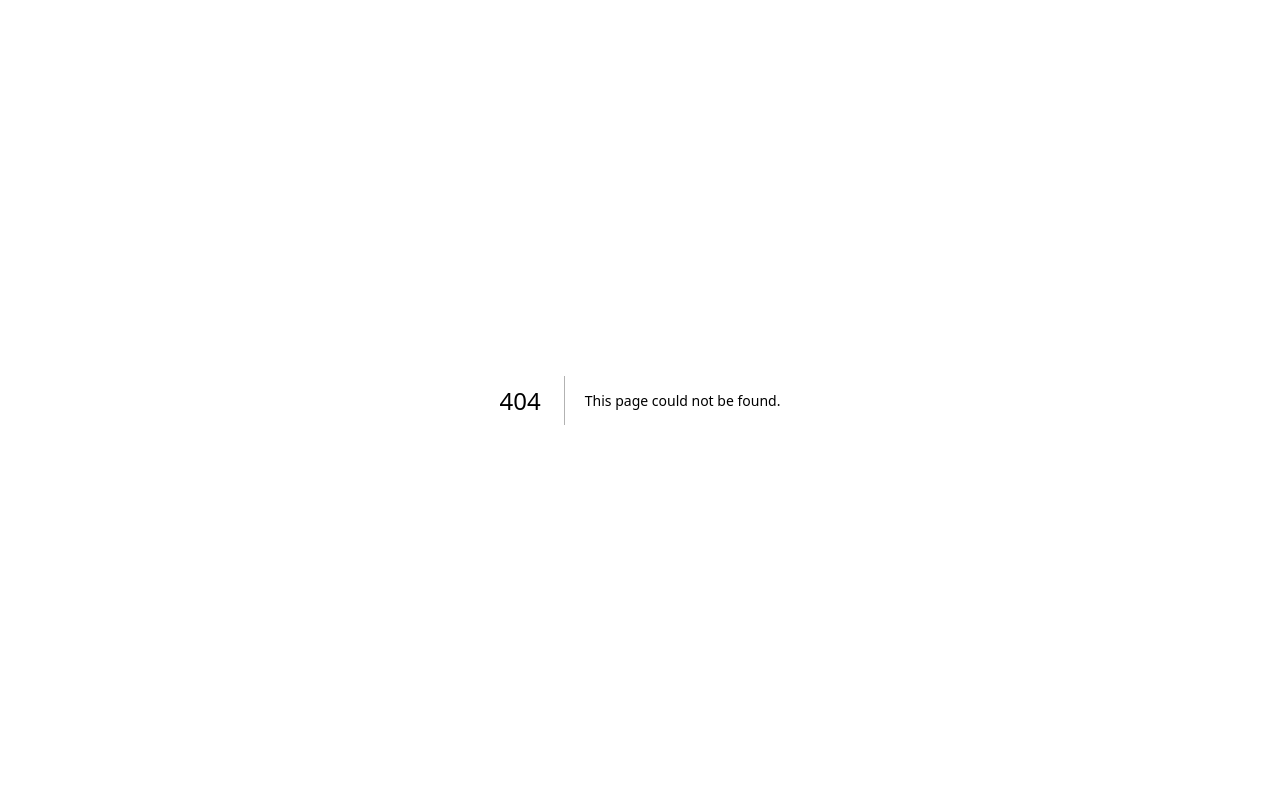
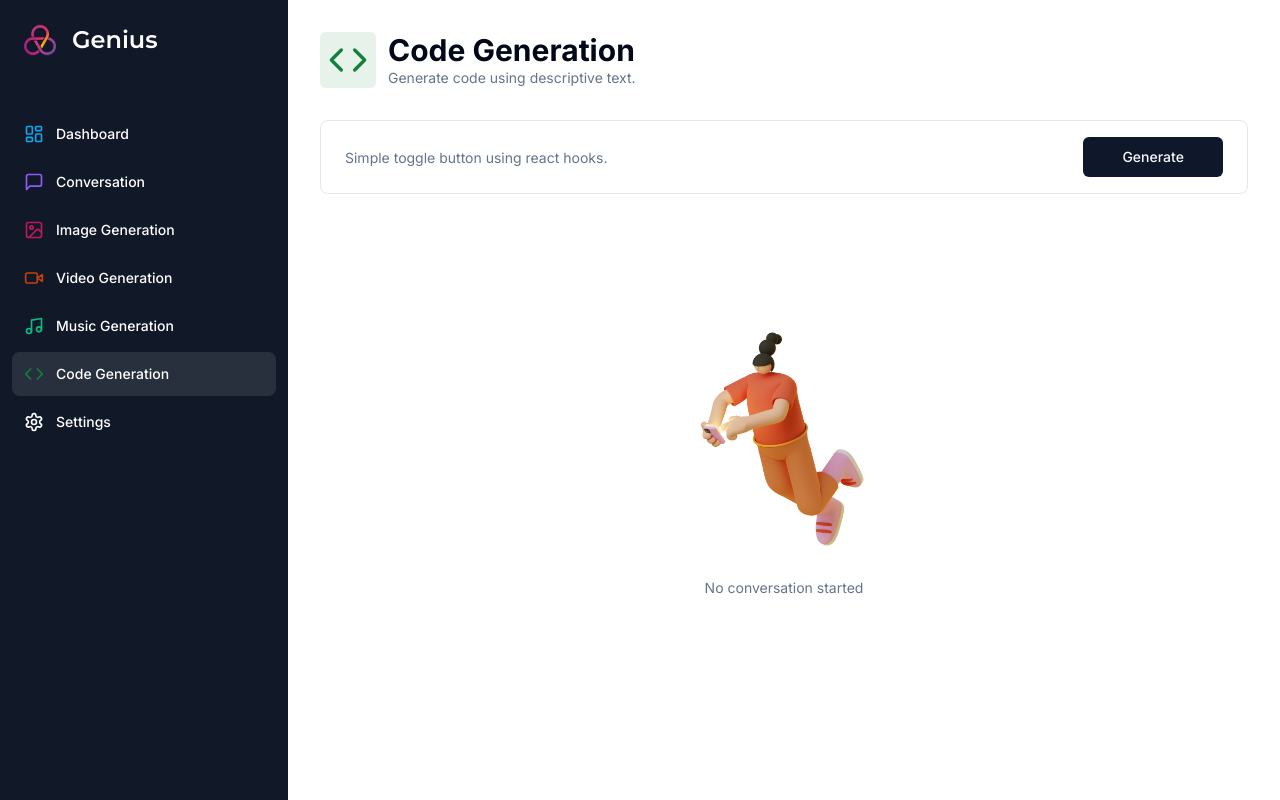
Before and after one commit to luccardoso51/AI-Saas, a Next.js app: page /code in a window 1280 px wide. Before the commit this address had no page. Built offline with nearby package versions, Linux system fonts and the light colour scheme.

Commit message:
code generator implementation

```diff
--- /dev/null
+++ b/app/(dashboard)/(routes)/code/constants.ts
@@ -0,0 +1,7 @@
+import * as z from "zod";
+
+export const formSchema = z.object({
+    prompt: z.string().min(1, {
+        message: "Promp is required"
+    })
+})
--- /dev/null
+++ b/app/(dashboard)/(routes)/code/page.tsx
@@ -0,0 +1,151 @@
+"use client"
+
+import axios from "axios"
+import Heading from "@/components/heading";
+import { Code, MessageSquare } from "lucide-react";
+import { useForm } from "react-hook-form";
+import * as z from "zod";
+import { formSchema } from "./constants";
+import { zodResolver } from "@hookform/resolvers/zod";
+import { Form, FormControl, FormField, FormItem } from "@/components/ui/form";
+import { Input } from "@/components/ui/input";
+import { Button } from "@/components/ui/button";
+import { useRouter } from "next/navigation";
+import { useState } from "react";
+import { ChatCompletionAssistantMessageParam, ChatCompletionMessageParam, CreateChatCompletionRequestMessage } from "openai/resources/index.mjs";
+import Empty from "@/components/empty";
+import Loader from "@/components/loader";
+import { cn } from "@/lib/utils";
+import UserAvatar from "@/components/user-avatar";
+import BotAvatar from "@/components/bot-avatar";
+import ReactMarkdown from "react-markdown"
+
+
+
+
+function CodePage() {
+    const router = useRouter();
+    const [messages, setMessages] = useState<ChatCompletionMessageParam[]>([])
+    const form = useForm<z.infer<typeof formSchema>>({
+        resolver: zodResolver(formSchema),
+        defaultValues: {
+            prompt:""
+        }
+    });
+
+    const isLoading = form.formState.isSubmitting
+
+    const onSubmit = async (values: z.infer<typeof formSchema>) =>{
+        try {
+            const userMessage: ChatCompletionMessageParam ={
+                role: "user",
+                content: values.prompt,
+
+            };
+            const newMessages = [...messages, userMessage];
+
+            const response = await axios.post("/api/code", {
+                messages: newMessages,
+            });
+
+            setMessages((current) => [...current, userMessage, response.data]);
+
+            form.reset();
+
+        } catch (error: any) {
+            //TODO: OPEN PRO MODAL
+            console.log(error);
+        } finally {
+            router.refresh();
+        }
+
+
+    };
+
+    return (
+        <div>
+            <Heading
+            title ="Code Generation"
+            description="Generate code using descriptive text."
+            icon={Code}
+            iconColor="text-green-700"
+            bgColor="bg-green-700/10"
+            />
+
+            <div className="px-4 lg:px-8">
+                <div>
+                    <Form {...form}>
+                        <form
+                        onSubmit={form.handleSubmit(onSubmit)}
+                        className=" rounded-lg border w-full p-4 px-3 md:px-6 focus-within:shadow-sm grid grid-cols-12 gap-2"
+                        >
+                            <FormField
+                                name="prompt"
+                                render={({field}) => (
+                                    <FormItem className="col-span-12 lg:col-span-10">
+                                        <FormControl className="m-0 p-0">
+                                            <Input
+                                                className="border-0 outline-none focus-visible:ring-0 focus-visible:ring-transparent"
+                                                disabled={isLoading}
+                                                placeholder="Simple toggle button using react hooks."
+                                                {...field}
+                                            />
+                                        </FormControl>
+                                    </FormItem>
+                                )}
+                            />
+                            <Button className="col-span-12 lg:col-span-2 w-full" disabled={isLoading}>
+                                Generate
+                            </Button>
+                        </form>
+                    </Form>
+                </div>
+                <div className="space-y-4 mt-4">
+                    {isLoading && (
+                        <div className="p-8 rounded-lg w-full flex items-center justify-center bg-muted">
+                            <Loader/>
+                        </div>
+                    )}
+                    {messages.length === 0 && !isLoading && (
+                        <div>
+                        <Empty label="No conversation started"/>
+                        </div>
+                    )}
+
+                    <div className="flex flex-col-reverse gap-y-4">
+                            {messages.map((message) => (
+                                <div
+                                className={cn(
+                                    "p-8 w-full flex items-start gap-x-8 rounded-lg",
+                                    message.role === "user" ? "bg-white boder border-black/10":"bg-muted"
+                                )}
+                                key={message.content}>
+                                    {message.role === "user" ? <UserAvatar/> : <BotAvatar/>}
+                                   <ReactMarkdown
+                                   components={{
+                                    pre: ({node, ...props})=> (
+                                        <div className="overflow-auto w-full my-2 bg-black/10 p-2 rounded-lg">
+                                            <pre {...props}/>
+                                        </div>
+                                    ),
+                                    code: ({node, ...props}) => (
+                                        <code className="bg-black/10 rounded-lg p-1" {...props}/>
+                                    )
+                                   }}
+                                   className="text-sm overflow-hidden leading-7"
+                                   >
+                                    {message.content || ""}
+                                   </ReactMarkdown>
+                                </div>
+                            ))}
+
+                        </div>
+                </div>
+            </div>
+        </div>
+
+
+    );
+}
+
+export default CodePage;
--- /dev/null
+++ b/app/api/code/route.ts
@@ -0,0 +1,54 @@
+import { auth } from "@clerk/nextjs";
+import { log } from "console";
+import { NextResponse } from "next/server";
+import OpenAI from "openai";
+import { CreateChatCompletionRequestMessage, ChatCompletionMessageParam } from "openai/resources/index.mjs";
+
+// const configuration = new OpenAI({
+//     )
+
+const openai = new OpenAI({
+    apiKey: process.env.OPENAI_API_KEY
+});
+
+const instructionMessage: ChatCompletionMessageParam = {
+    role: "system",
+    content: "You are a code generator, You must answer only in markdown code snippets. Use code comments for explanation"
+}
+
+export async function POST(
+    req: Request
+){
+    try{
+        const {userId}= auth();
+        const body = await req.json();
+        const {messages} = body;
+
+        if(!userId){
+            return new NextResponse("Unauthorized", {status: 401});
+
+        }
+
+        if(!openai.apiKey){
+            return new NextResponse("Open API Key not configured", {status: 500});
+
+        }
+
+        if(!messages){
+            return new NextResponse("Messages are required", {status: 400});
+
+        }
+
+        const response = await openai.chat.completions.create({
+            model : "gpt-3.5-turbo",
+            messages: [instructionMessage, ...messages]
+
+        })
+
+
+        return NextResponse.json(response.choices[0].message)
+    } catch(error){
+        log("[CODE ERROR]", error);
+        return new NextResponse("Internal Error", {status: 500});
+    }
+}
--- a/package.json
+++ b/package.json
@@ -24,6 +24,7 @@
     "react": "^18",
     "react-dom": "^18",
     "react-hook-form": "^7.48.2",
+    "react-markdown": "^9.0.1",
     "tailwind-merge": "^2.0.0",
     "tailwindcss-animate": "^1.0.7",
     "zod": "^3.22.4"
```
Also changed, not shown: 1 other file (tests, documents, lock files or other folders).
